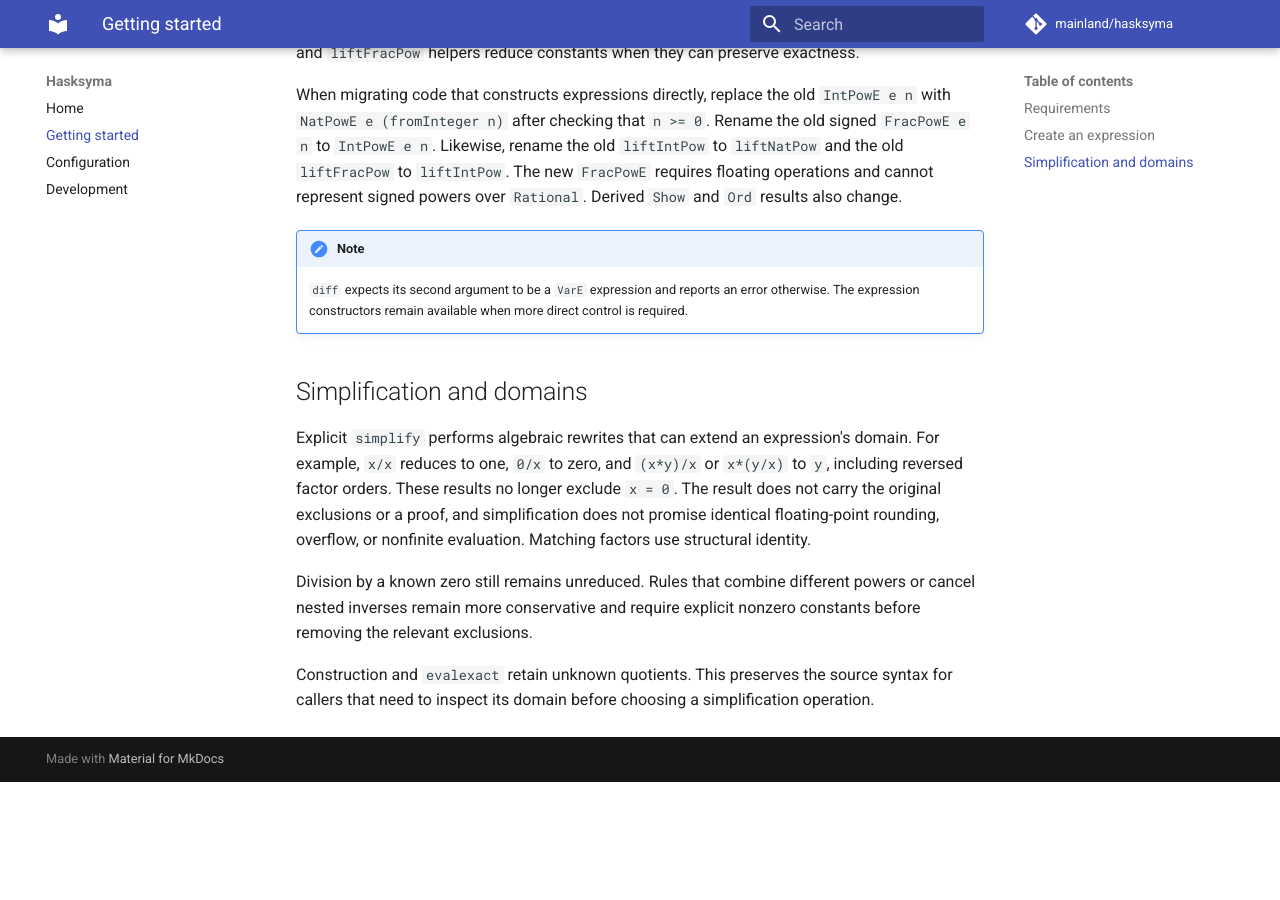
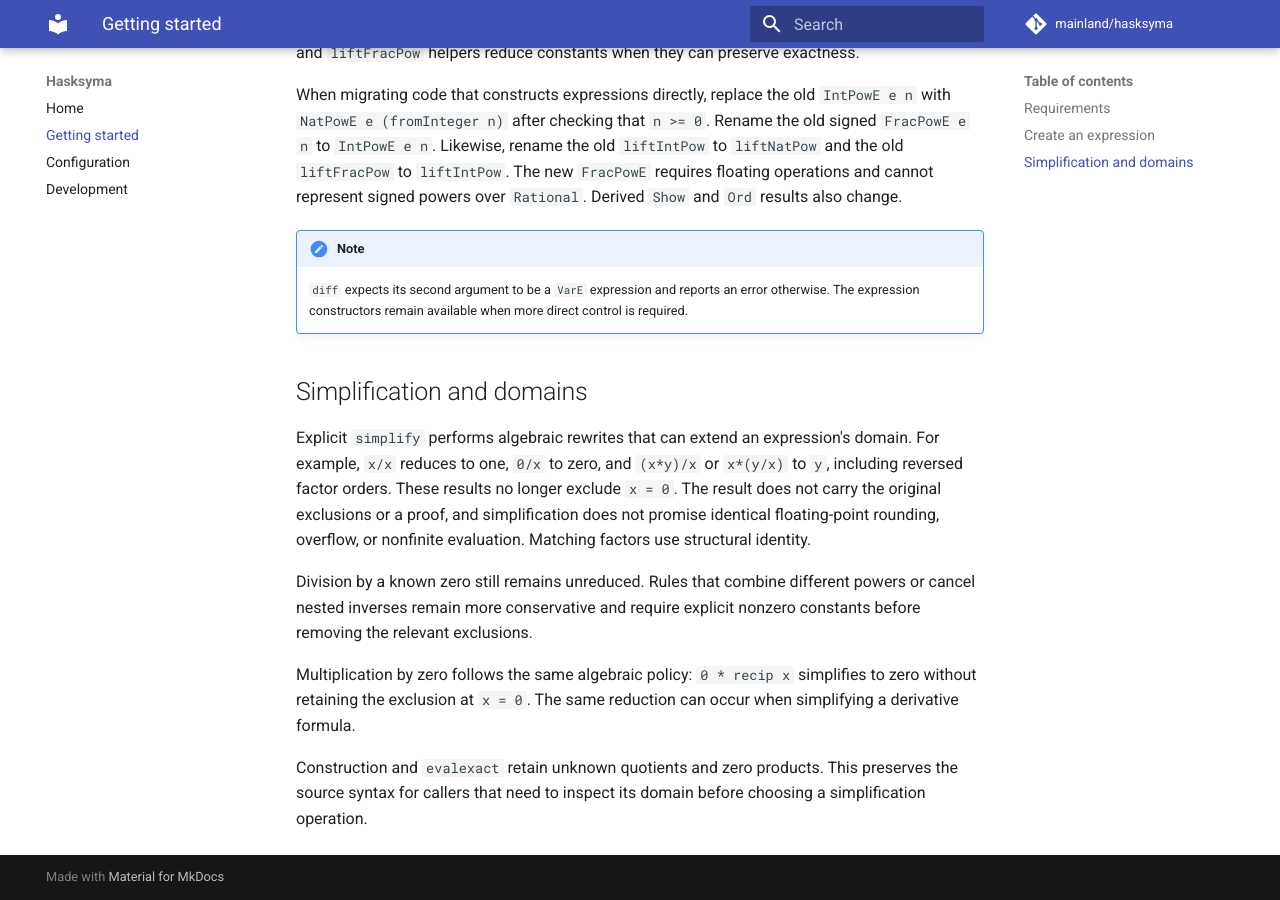
Before and after one commit to mainland/hasksyma, an MkDocs documentation site: the page built from docs/getting-started.md, in a window 1280 px wide and 900 px high, scrolled down 1454 px. Built offline with MkDocs 1.6.1 and Material for MkDocs 9.7.7, drawn with Linux system fonts in a browser that asks for light colours; comment, search, counter and statistics services are not loaded; before the commit the page ends 2236 px from its top, so only the background shows below that.

Commit message:
Preserve zero products during construction.
Retain unknown and nonfinite factors until simplification is explicitly
requested. Document and test the distinction between construction, exact
evaluation, and algebraic simplification.

```diff
--- a/docs/getting-started.md
+++ b/docs/getting-started.md
@@ -92,6 +92,10 @@ Division by a known zero still remains unreduced. Rules that combine different
 powers or cancel nested inverses remain more conservative and require explicit
 nonzero constants before removing the relevant exclusions.
 
-Construction and `evalexact` retain unknown quotients. This preserves the source
-syntax for callers that need to inspect its domain before choosing a
-simplification operation.
+Multiplication by zero follows the same algebraic policy: `0 * recip x`
+simplifies to zero without retaining the exclusion at `x = 0`. The same reduction
+can occur when simplifying a derivative formula.
+
+Construction and `evalexact` retain unknown quotients and zero products. This
+preserves the source syntax for callers that need to inspect its domain before
+choosing a simplification operation.
```
Also changed, not shown: 3 other files.
